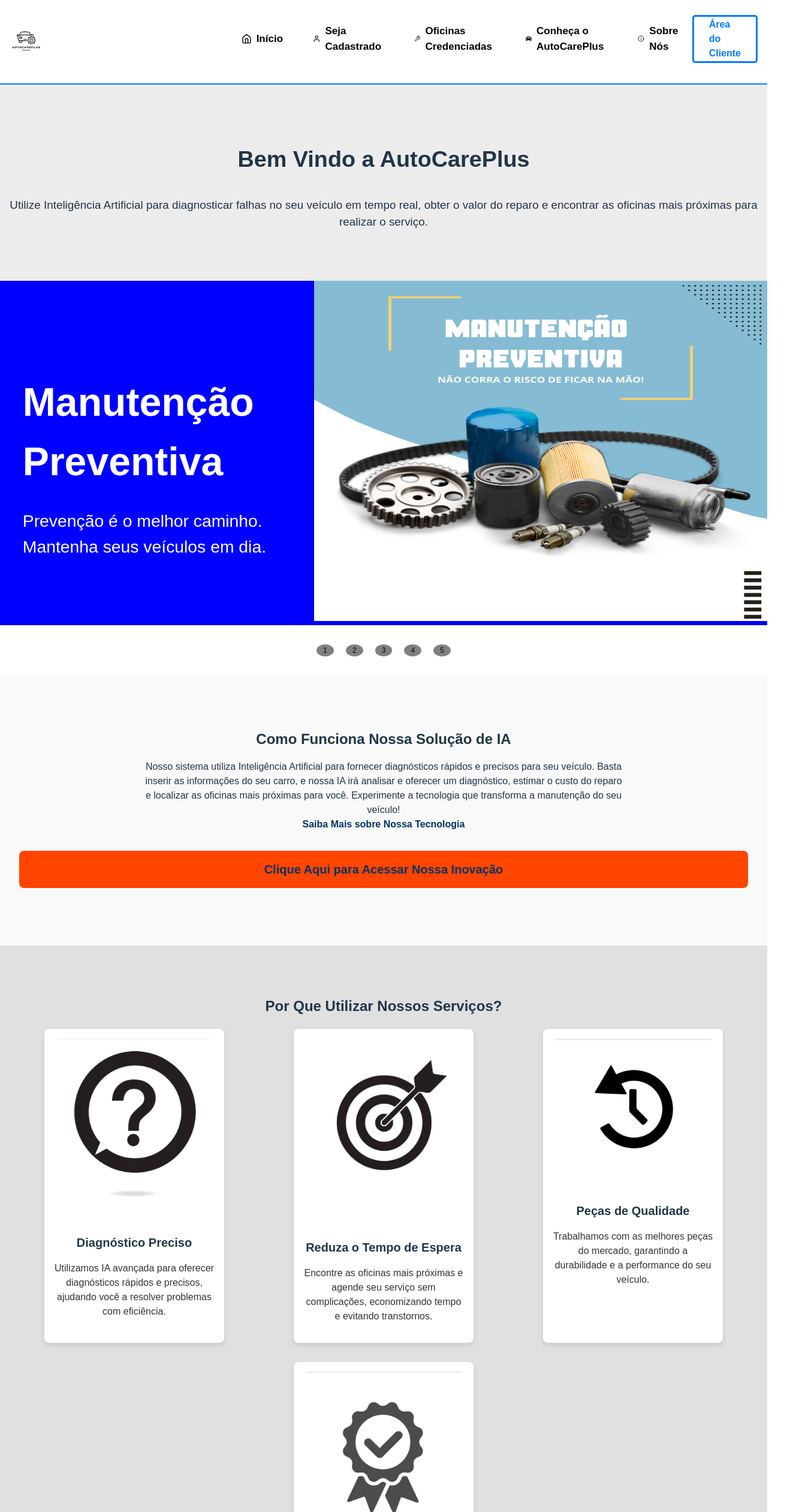
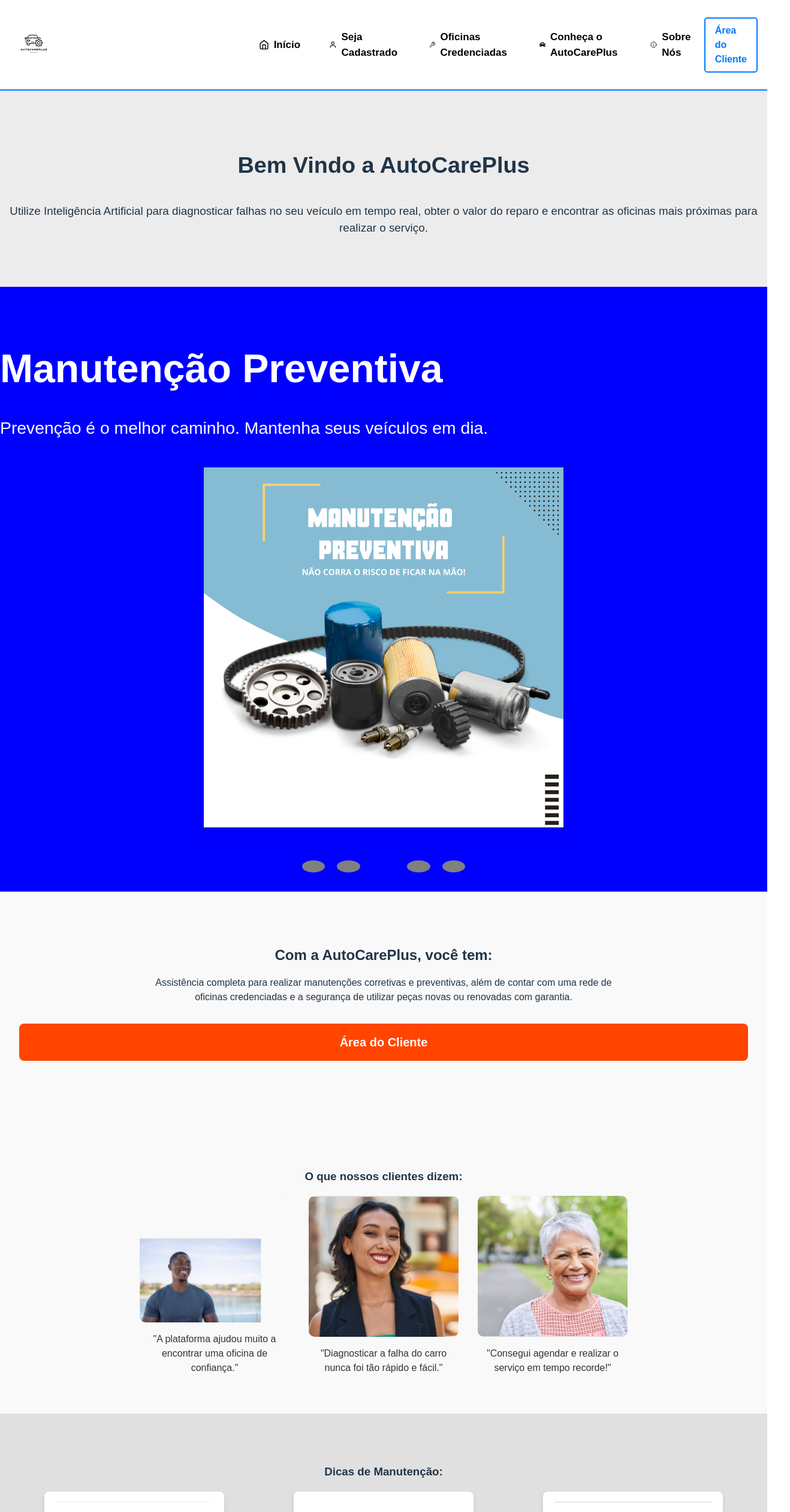
Before and after one commit to joao1015/AutoCarePlusReact, a React (Vite) app in the folder Sprint3/: page /home in a window 1280 px wide. Shown: the top 2520 px of the page at 60% size, 1318 px wide, since content can reach past the window. Built offline with nearby package versions, Linux system fonts and the light colour scheme.

Commit message:
Efetuado os medias queries da pagina cabeçalho e Home

```diff
--- a/Sprint3/src/Componentes/ApresentacaoCliente/index.tsx
+++ b/Sprint3/src/Componentes/ApresentacaoCliente/index.tsx
@@ -8,10 +8,12 @@ import image5 from './imagens/Troca de Óleo.png';
 import testimonial1 from './imagens/Depoimento 1.png';
 import testimonial2 from './imagens/Depoimento 2.png';
 import testimonial3 from './imagens/Depoimento 3.png';
-import tip1 from './imagens/DICA 1.png'; // Imagem para Dica 1
-import tip2 from './imagens/DICA 2.png'; // Imagem para Dica 2
-import tip3 from './imagens/DICA 3.png'; // Imagem para Dica 3
-import tip4 from './imagens/DICA 4.png'; // Imagem para Dica 4
+import tip1 from './imagens/DICA 1.png';
+import tip2 from './imagens/DICA 2.png';
+import tip3 from './imagens/DICA 3.png';
+import tip4 from './imagens/DICA 4.png';
+
+// Media Queries and Styled Components
 
 const Container = styled.div`
   font-family: 'Poppins', sans-serif;
@@ -32,62 +34,129 @@ const HeroSection = styled.section`
   p {
     font-size: 0.5cm;
   }
+
+  @media (max-width: 1028px) {
+    padding: 4rem 2rem;
+    h2 {
+      font-size: 0.8cm;
+    }
+    p {
+      font-size: 0.4cm;
+    }
+  }
+
+  @media (max-width: 768px) {
+    padding: 2rem 1rem;
+    h2 {
+      font-size: 0.7cm;
+    }
+    p {
+      font-size: 0.4cm;
+    }
+  }
+
+  @media (max-width: 430px) {
+    padding: 1.5rem 1rem;
+    h2 {
+      font-size: 0.6cm;
+    }
+    p {
+      font-size: 0.3cm;
+    }
+  }
 `;
 
 const CarouselSection = styled.section`
   display: flex;
-  justify-content: space-between;
+  flex-direction: column;
+  align-items: center;
   background-color: blue;
-  align-items: center;
-  height: 100%; /* Ajuste para preencher o container */
-  width: 100%; /* Ajuste para ocupar toda a largura */
+  width: 100%;
+  padding: 2rem 0;
+
+  @media (max-width: 1028px) {
+    width: 100%;
+
+  }
+
+  @media (max-width: 768px) {
+    flex-direction: column;
+    align-items: center;
+  }
 `;
 
 const TextContainer = styled.div`
-  flex: 1;
-  width: 10cm;
-  height: 10cm;
-  padding-left: 1cm;
-  color: #FFFF;
+  width: 100%;
+  padding: 0 1cm;
+  color: white;
+  text-align: left;
   h2 {
     font-size: 1.75cm;
     margin-bottom: 1rem;
+
   }
   p {
     font-size: 0.75cm;
-    color: #FFFF;
+
+  }
+
+  @media (max-width: 1028px) {
+    h2 {
+      font-size: 1.2cm;
+    }
+    p {
+      font-size: 0.6cm;
+    }
+  }
+
+  @media (max-width: 768px) {
+    h2 {
+      font-size: 1cm;
+    }
+    p {
+      font-size: 0.5cm;
+    }
   }
 `;
 
 const ImageContainer = styled.div`
-  flex: 1;
-  margin-left: 1cm; /* Adiciona espaçamento entre a imagem e o container */
+  margin: 1rem 0;
   img {
-    width: 20cm;
-    height: 15cm;
+    width: 100%;
+    height: auto;
+    max-width: 600px; /* Ajuste para manter proporções em telas menores */
     box-shadow: 0 4px 8px rgba(0, 0, 0, 0.1);
+  }
+
+  @media (max-width: 1028px) {
+    img {
+      max-width: 100%;
+    }
   }
 `;
 
 const ButtonsContainer = styled.div`
   display: flex;
   justify-content: center;
-  margin: 2rem 0; /* Ajuste a margem superior e inferior conforme necessário */
+  margin-top: 2rem;
   button {
     background-color: #808080;
     border: none;
     width: 20px;
     height: 20px;
-    margin: 0 10px; /* Espaçamento horizontal entre os botões */
+    margin: 0 10px;
     cursor: pointer;
-    border-radius: 50%; /* Torna os botões redondos */
+    border-radius: 50%;
     transition: background-color 0.3s ease;
-    display: flex;
-    align-items: center;
-    justify-content: center;
-    font-size: 0.75rem;
+
     &:hover {
       background-color: blue;
+    }
+  }
+
+  @media (max-width: 1028px) {
+    button {
+      margin: 0 5px;
     }
   }
 `;
@@ -106,19 +175,11 @@ const InfoSection = styled.section`
     max-width: 800px;
     margin: 0 auto;
   }
-  a {
-    color: #003366;
-    text-decoration: none;
-    font-weight: bold;
-    &:hover {
-      text-decoration: underline;
-    }
-  }
 `;
 
 const HighlightedButton = styled.a`
   display: block;
-  background-color: #ff4500; /* Laranja chamativo */
+  background-color: #ff4500;
   color: #ffffff;
   padding: 1rem 2rem;
   margin: 2rem auto;
@@ -128,8 +189,9 @@ const HighlightedButton = styled.a`
   font-weight: bold;
   text-decoration: none;
   transition: background-color 0.3s ease;
+
   &:hover {
-    background-color: #e63946; /* Cor mais escura no hover */
+    background-color: #e63946;
   }
 `;
 
@@ -143,11 +205,11 @@ const TestimonialsContainer = styled.div`
   display: flex;
   justify-content: center;
   flex-wrap: wrap;
-  gap: 2rem; /* Espaçamento entre os depoimentos */
+  gap: 2rem;
 `;
 
 const Testimonial = styled.div`
-  width: 250px; /* Tamanho fixo para os depoimentos */
+  width: 250px;
   display: flex;
   flex-direction: column;
   align-items: center;
@@ -156,8 +218,8 @@ const Testimonial = styled.div`
 const TestimonialImage = styled.img`
   width: 100%;
   height: 100%;
-  border-radius: 10px; /* Ajuste a borda conforme preferir */
-  object-fit: cover; /* Mantém a proporção da imagem sem distorção */
+  border-radius: 10px;
+  object-fit: cover;
   margin-bottom: 1rem;
 `;
 
@@ -203,35 +265,23 @@ const Tip = styled.div`
     font-size: 1rem;
     color: #333;
   }
+
+  @media (max-width: 768px) {
+    width: 45%; /* Adapta as dicas para telas menores */
+  }
+
+  @media (max-width: 430px) {
+    width: 100%;
+  }
 `;
 
 const HomePage = () => {
   const slides = [
-    {
-      image: image1,
-      title: "Banner AutoCarePlus",
-      description: "Transforme a gestão da sua oficina com nossa plataforma completa."
-    },
-    {
-      image: image2,
-      title: "Manutenção Corretiva",
-      description: "Soluções rápidas para problemas inesperados nos veículos."
-    },
-    {
-      image: image3,
-      title: "Manutenção Preventiva",
-      description: "Prevenção é o melhor caminho. Mantenha seus veículos em dia."
-    },
-    {
-      image: image4,
-      title: "Melhores Peças",
-      description: "Trabalhamos apenas com as melhores peças do mercado."
-    },
-    {
-      image: image5,
-      title: "Troca de Óleo",
-      description: "Oferecemos serviços especializados de troca de óleo."
-    }
+    { image: image1, title: "Banner AutoCarePlus", description: "Transforme a gestão da sua oficina com nossa plataforma completa." },
+    { image: image2, title: "Manutenção Corretiva", description: "Soluções rápidas para problemas inesperados nos veículos." },
+    { image: image3, title: "Manutenção Preventiva", description: "Prevenção é o melhor caminho. Mantenha seus veículos em dia." },
+    { image: image4, title: "Melhores Peças", description: "Trabalhamos apenas com as melhores peças do mercado." },
+    { image: image5, title: "Troca de Óleo", description: "Oferecemos serviços especializados de troca de óleo." }
   ];
 
   const [currentImageIndex, setCurrentImageIndex] = useState(0);
@@ -240,7 +290,6 @@ const HomePage = () => {
     const interval = setInterval(() => {
       setCurrentImageIndex((prevIndex) => (prevIndex + 1) % slides.length);
     }, 3000);
-
     return () => clearInterval(interval);
   }, [slides.length]);
 
@@ -257,68 +306,68 @@ const HomePage = () => {
           <p>{slides[currentImageIndex].description}</p>
         </TextContainer>
         <ImageContainer>
-          <img src={slides[currentImageIndex].image} alt={slides[currentImageIndex].title} />
+          <img src={slides[currentImageIndex].image} alt="Banner AutoCarePlus" />
         </ImageContainer>
+        <ButtonsContainer>
+          {slides.map((_, index) => (
+            <button
+              key={index}
+              onClick={() => setCurrentImageIndex(index)}
+              style={{ backgroundColor: index === currentImageIndex ? 'blue' : 'gray' }}
+            />
+          ))}
+        </ButtonsContainer>
       </CarouselSection>
 
-      <ButtonsContainer>
-        {slides.map((slide, index) => (
-          <button key={index} onClick={() => setCurrentImageIndex(index)}>
-            {index + 1}
-          </button>
-        ))}
-      </ButtonsContainer>
-
       <InfoSection>
-        <h3>Como Funciona Nossa Solução de IA</h3>
-        <p>Nosso sistema utiliza Inteligência Artificial para fornecer diagnósticos rápidos e precisos para seu veículo. Basta inserir as informações do seu carro, e nossa IA irá analisar e oferecer um diagnóstico, estimar o custo do reparo e localizar as oficinas mais próximas para você. Experimente a tecnologia que transforma a manutenção do seu veículo!</p>
-        <a href="/ConhecaAuto">Saiba Mais sobre Nossa Tecnologia</a>
-        <HighlightedButton href="/entrar">Clique Aqui para Acessar Nossa Inovação</HighlightedButton>
+        <h3>Com a AutoCarePlus, você tem:</h3>
+        <p>Assistência completa para realizar manutenções corretivas e preventivas, além de contar com uma rede de oficinas credenciadas e a segurança de utilizar peças novas ou renovadas com garantia.</p>
+        <HighlightedButton href="/clientes">Área do Cliente</HighlightedButton>
       </InfoSection>
 
+      <TestimonialsSection>
+        <h3>O que nossos clientes dizem:</h3>
+        <TestimonialsContainer>
+          <Testimonial>
+            <TestimonialImage src={testimonial1} alt="Depoimento Cliente 1" />
+            <TestimonialText>"A plataforma ajudou muito a encontrar uma oficina de confiança."</TestimonialText>
+          </Testimonial>
+          <Testimonial>
+            <TestimonialImage src={testimonial2} alt="Depoimento Cliente 2" />
+            <TestimonialText>"Diagnosticar a falha do carro nunca foi tão rápido e fácil."</TestimonialText>
+          </Testimonial>
+          <Testimonial>
+            <TestimonialImage src={testimonial3} alt="Depoimento Cliente 3" />
+            <TestimonialText>"Consegui agendar e realizar o serviço em tempo recorde!"</TestimonialText>
+          </Testimonial>
+        </TestimonialsContainer>
+      </TestimonialsSection>
+
       <TipsSection>
-        <h2>Por Que Utilizar Nossos Serviços?</h2>
+        <h3>Dicas de Manutenção:</h3>
         <TipsContainer>
           <Tip>
             <img src={tip1} alt="Dica 1" />
-            <h4>Diagnóstico Preciso</h4>
-            <p>Utilizamos IA avançada para oferecer diagnósticos rápidos e precisos, ajudando você a resolver problemas com eficiência.</p>
+            <h4>Troca de Óleo</h4>
+            <p>Mantenha o óleo do seu carro sempre em dia para evitar problemas.</p>
           </Tip>
           <Tip>
             <img src={tip2} alt="Dica 2" />
-            <h4>Reduza o Tempo de Espera</h4>
-            <p>Encontre as oficinas mais próximas e agende seu serviço sem complicações, economizando tempo e evitando transtornos.</p>
+            <h4>Freios</h4>
+            <p>Verifique o sistema de freios regularmente para garantir sua segurança.</p>
           </Tip>
           <Tip>
             <img src={tip3} alt="Dica 3" />
-            <h4>Peças de Qualidade</h4>
-            <p>Trabalhamos com as melhores peças do mercado, garantindo a durabilidade e a performance do seu veículo.</p>
+            <h4>Pneus</h4>
+            <p>Faça o rodízio dos pneus a cada 10 mil km e mantenha a calibragem adequada.</p>
           </Tip>
           <Tip>
             <img src={tip4} alt="Dica 4" />
-            <h4>Atendimento Personalizado</h4>
-            <p>Oferecemos um atendimento personalizado para atender às suas necessidades específicas, com soluções feitas sob medida.</p>
+            <h4>Bateria</h4>
+            <p>Evite surpresas e troque a bateria do carro a cada dois anos.</p>
           </Tip>
         </TipsContainer>
       </TipsSection>
-
-      <TestimonialsSection>
-        <h2>O que nossos clientes dizem</h2>
-        <TestimonialsContainer>
-          <Testimonial>
-            <TestimonialImage src={testimonial1} alt="Cliente 1" />
-            <TestimonialText>“A AutoCarePlus transformou a forma como mantenho meu carro. O diagnóstico rápido e preciso ajudou a economizar tempo e dinheiro!” – João S.</TestimonialText>
-          </Testimonial>
-          <Testimonial>
-            <TestimonialImage src={testimonial2} alt="Cliente 2" />
-            <TestimonialText>“A tecnologia de IA da AutoCarePlus é impressionante. Fiquei surpreso com a precisão do diagnóstico e a facilidade de encontrar uma oficina perto de mim.” – Juliana L.</TestimonialText>
-          </Testimonial>
-          <Testimonial>
-            <TestimonialImage src={testimonial3} alt="Cliente 3" />
-            <TestimonialText>“Excelente serviço! Recebi o valor do reparo em tempo real e pude agendar o serviço sem complicações. Recomendo a todos!” – Maria A.</TestimonialText>
-          </Testimonial>
-        </TestimonialsContainer>
-      </TestimonialsSection>
     </Container>
   );
 };
--- a/Sprint3/src/Componentes/Cabecalho/index.tsx
+++ b/Sprint3/src/Componentes/Cabecalho/index.tsx
@@ -5,7 +5,7 @@ import { Link, NavLink } from 'react-router-dom';
 import { FiHome, FiInfo, FiTool, FiUser } from 'react-icons/fi';
 import { FaCar } from 'react-icons/fa';
 
-// Styled Components corrigidos
+// Styled Components
 const CabecalhoContainer = styled.header`
   position: relative;
   top: 0;
@@ -20,30 +20,84 @@ const CabecalhoContainer = styled.header`
   box-sizing: border-box;
   z-index: 1000;
   border-bottom: 2px solid #000000;
-  margin-right: 50px;
-  margin-top: -10px;
 
   &:hover {
     border-bottom: 2px solid #007bff;
+  }
+
+  @media (max-width: 1024px) {
+    height: 10cm;
+    flex-direction: column;
+    justify-content: center;
+    padding: 8rem;
+    width: auto;
+  }
+
+  @media (max-width: 800px) {
+    height: 1cm;
+  }
+
+  @media (max-width: 530px) {
+    padding: 1rem;
+    height: auto ;
+
+
   }
 `;
 
 const Logo = styled.img`
   height: auto;
-  width: 23%;
+  width: 20%;
   cursor: pointer;
-  background-color: #000000;
-  margin-top: 0.3cm;
-  margin-right: 1cm;
-  margin-left: -0.4cm;
+
+  @media (max-width: 1024px) {
+    height: 5cm;
+    width: 6cm;
+    margin-left: 1.5cm;
+  }
+
+  @media (max-width: 800px) {
+    width: 3cm;
+    height: 3cm;
+
+
+  }
+
+  @media (max-width: 530px) {
+    margin-right: 1.3cm;
+  }
 `;
 
 const NavContainer = styled.nav`
   display: flex;
   align-items: center;
   gap: 1rem;
-  flex-grow: 1; /* Faz o menu ocupar o espaço disponível */
-  justify-content: flex-start; /* Alinha os links à esquerda */
+  flex-grow: 1;
+  justify-content: flex-start;
+
+  @media (max-width: 1024px) {
+  width: auto;
+}
+
+  @media (max-width: 800px) {
+
+    width: auto;
+    height: 3cm;
+    margin-left: 1cm;
+
+  }
+
+  @media (max-width: 530px) {
+
+    justify-content: center;
+    flex-direction: column;
+    gap: 0.5rem;
+    margin-top: 1rem;
+    height: auto;
+    margin-left: 0cm;
+
+
+  }
 `;
 
 const NavLinkStyled = styled(NavLink)`
@@ -54,7 +108,7 @@ const NavLinkStyled = styled(NavLink)`
   display: flex;
   align-items: center;
   gap: 0.5rem;
-  padding: 17px;
+  padding: 0.5rem 1rem;
   border-radius: 5px;
   font-weight: bold;
 
@@ -65,23 +119,59 @@ const NavLinkStyled = styled(NavLink)`
   &:hover {
     color: #007bff;
   }
+
+  @media (max-width: 1024px) {
+  width: auto;
+  font-size: 17px;
+}
+
+  @media (max-width: 800px) {
+    font-size: 10px;
+
+  }
+
+  @media (max-width: 530px) {
+    font-size: 12px;
+    padding: 0.5rem;
+  }
 `;
 
 const AreaDoClienteButton = styled(Link)`
   background-color: #ffffff;
   color: #007bff;
-  border: 3px solid #007bff;
-  padding: 1px 25px;
+  border: 2px solid #007bff;
+  padding: 0.5rem 1rem;
   border-radius: 5px;
   text-decoration: none;
   font-family: 'Poppins', sans-serif;
   font-weight: bold;
-  margin-left: auto;
   transition: background-color 0.3s ease, color 0.3s ease;
 
   &:hover {
     background-color: #007bff;
     color: #ffffff;
+  }
+  @media (max-width: 1500px){
+
+  }
+
+  @media (max-width: 1024px) {
+    height: 1cm;
+    width: 4.5cm;
+    margin-top: 0.6cm;
+    margin-left: 0.7cm;
+  }
+
+  @media (max-width: 800px) {
+    font-size: 10px;
+    width: 3cm;
+    margin-bottom: 1cm;
+    width: 3.1cm;
+  }
+
+  @media (max-width: 530px) {
+    padding: 0.3rem 1rem;
+    font-size: 12px;
   }
 `;
 
```
